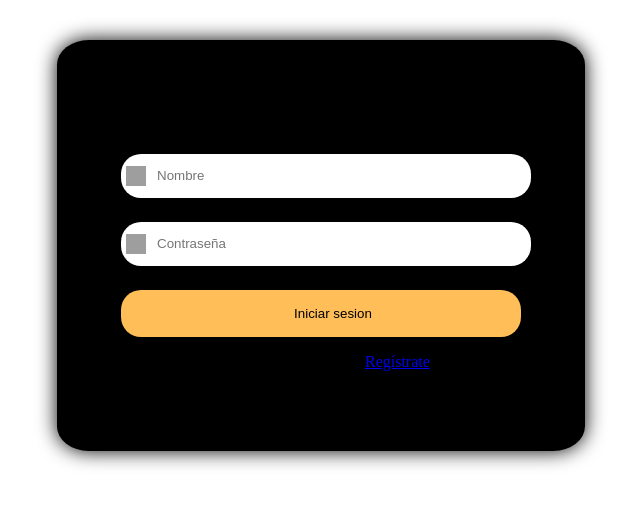
After one commit to SamuelCb123/Proyecto-Banco, a PHP site: page /iniciarsesion.php in a window 1280 px wide. The commit adds this page. Shown: the top 506 px of the page, without its empty margins (319-959 px from the left). Run offline with PHP 8.4, Linux system fonts and the light colour scheme; grey boxes are pictures that could not be loaded.

Commit message:
iniciarsesion creado

```diff
--- a/consultas/registroconsulta.php
+++ b/consultas/registroconsulta.php
@@ -12,7 +12,8 @@ $consulta = "INSERT INTO usuarios (nombre, apellidos, DNI, email, Pais) VALUES (
 $resultado = mysqli_query($conexion, $consulta);
 
 if ($resultado) {
-   echo "kimi wa subarashi hito da";
+    header("location: ../iniciarsesion.php");
+
 } else {
     echo "Error en la consulta: " . mysqli_error($conexion);
 }
--- /dev/null
+++ b/iniciarsesion.php
@@ -0,0 +1,38 @@
+<!DOCTYPE html>
+<html lang="en">
+<head>
+    <meta charset="UTF-8">
+    <meta name="viewport" content="width=device-width, initial-scale=1.0">
+    <title>Iniciar sesiont</title>
+    <link href="SASS/css/styles.css" rel="stylesheet"
+</head>
+<body>
+<div class="formulario">
+
+
+
+
+
+<form method="post" action= "iniciarsesionconsultas.php">
+    <p>Iniciar sesion</p>
+    <div class="input-wrapper">
+        <input type="text" name="nombre" placeholder="Nombre">
+        <img class="input-icon" src="persona.png" alt=""width="30px">
+    </div>
+    <div class="input-wrapper">
+        <input type="password" name="contraseña" placeholder="Contraseña">
+        <img class="input-icon" src="candado.png" alt="" width="30px">
+
+    </div>
+    <div class="botones">
+    <input class="btn" type="submit" name="enviar" value="Iniciar sesion">
+    <p>¿Aun no tienes cuenta? <a href="registro.php">Regístrate</a></p
+
+    </div>
+
+
+</form>
+</div>
+</div>
+</body>
+</html>
```
Also changed, not shown: consultas/consultaniciarsesion.php (added).
